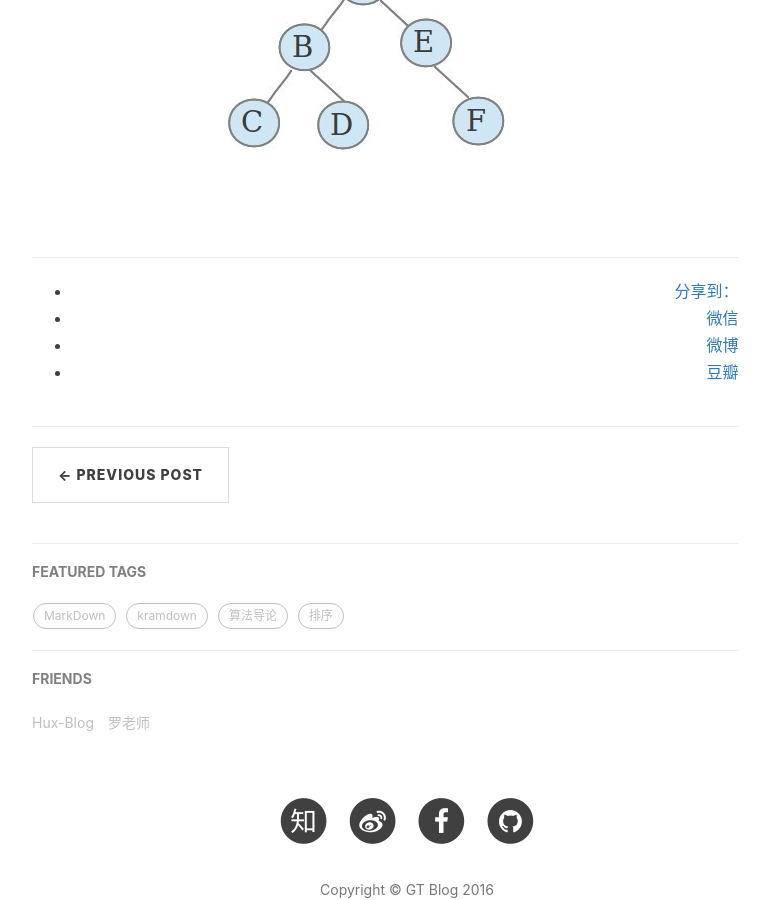
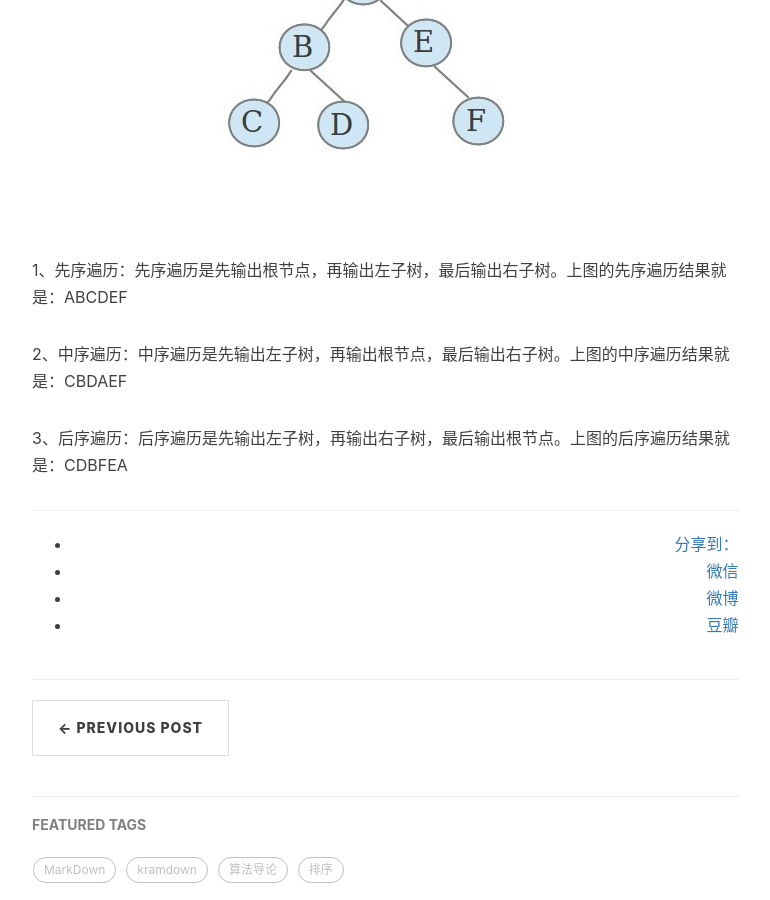
Before and after one commit to haorengoodman/blog, a Jekyll site: the page built from _posts/2016-02-15-二叉树的三种遍历方式.md, in a window 1280 px wide and 900 px high, scrolled down 663 px. Shown: the whole window, without its empty margins (233-1003 px from the left). Built offline with Jekyll 4.4.1, drawn with Linux system fonts in a browser that asks for light colours; nearby versions of some CDN libraries; comment, search, counter and statistics services are not loaded.

Commit message:
二叉树的三种遍历方式

```diff
--- a/_posts/2016-02-15-二叉树的三种遍历方式.md
+++ b/_posts/2016-02-15-二叉树的三种遍历方式.md
@@ -12,4 +12,16 @@ tags:
 
 ![text](/img/in-post/gtimg/binary-tree-001.jpg)
 
+1、先序遍历：先序遍历是先输出根节点，再输出左子树，最后输出右子树。上图的先序遍历结果就是：ABCDEF
+
+2、中序遍历：中序遍历是先输出左子树，再输出根节点，最后输出右子树。上图的中序遍历结果就是：CBDAEF
+
+3、后序遍历：后序遍历是先输出左子树，再输出右子树，最后输出根节点。上图的后序遍历结果就是：CDBFEA
+
+
+
+
+
+
+
 <div id="footer"></div>
```
